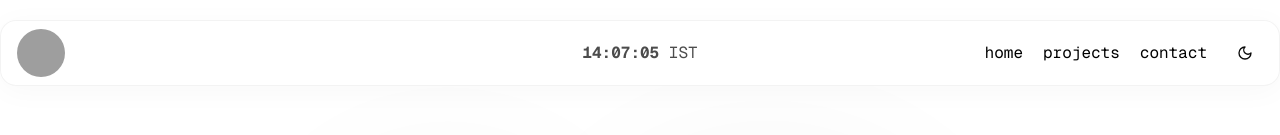
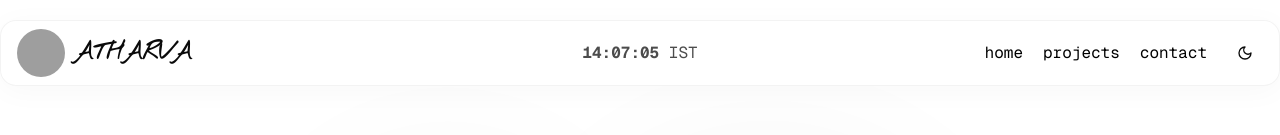
Before and after one commit to atharvamhaske/atharvaxdevs-v1, a Next.js app: page / in a window 1280 px wide. Shown: the top 135 px of the page. Built offline with nearby package versions, Linux system fonts and the light colour scheme; grey boxes are pictures that could not be loaded; a web font is replaced by a local one.

Commit message:
minor bugs

```diff
--- a/src/components/root/navbar.tsx
+++ b/src/components/root/navbar.tsx
@@ -62,7 +62,7 @@ export default function Navbar() {
               />
               <AvatarFallback></AvatarFallback>
             </Avatar>
-            <span className="font-['Nothing_You_Could_Do'] hidden md:text-2xl">ATHARVA</span>
+            <span className="font-['Nothing_You_Could_Do'] text-xs md:text-2xl">ATHARVA</span>
           </Link>
 
           {/* Clock in the center */}
```
